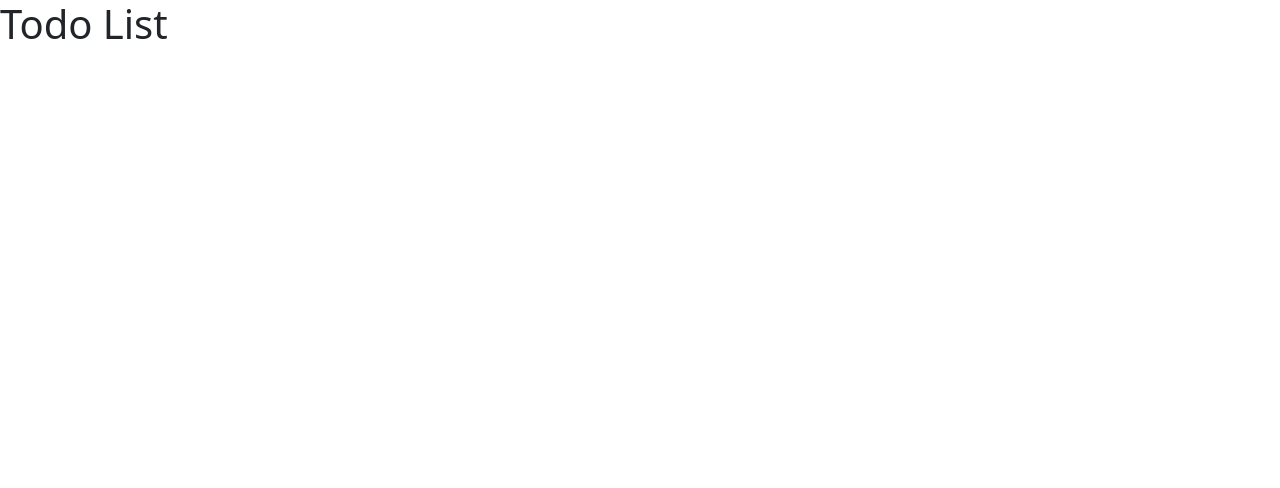
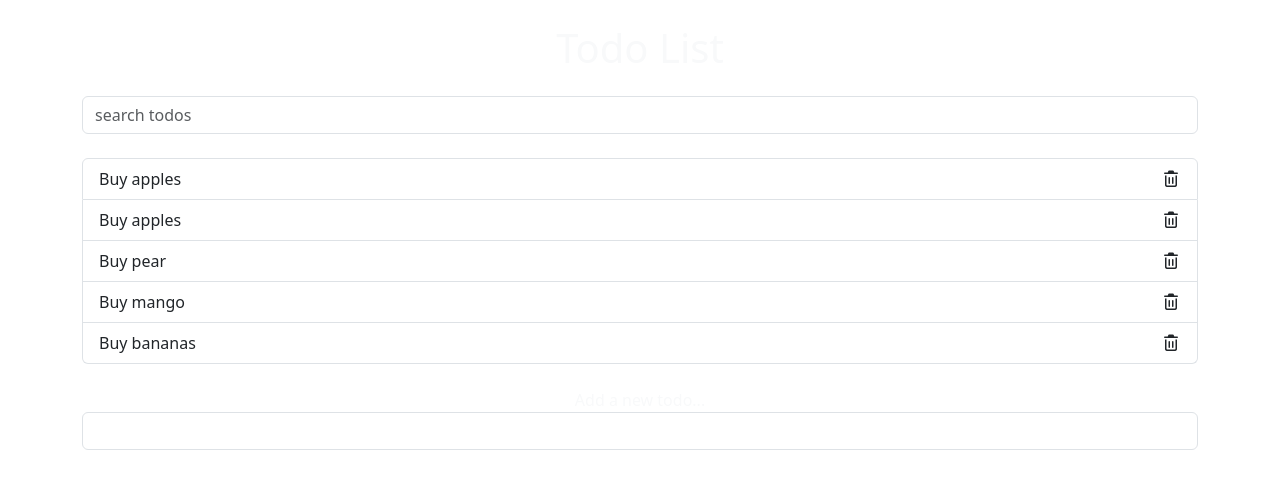
Before and after one commit to ManuelFrancisco42/Todo-List, a website: page index.html in a window 1280 px wide. Drawn offline with nearby package versions, Linux system fonts and the light colour scheme.

Commit message:
write the html structure

```diff
--- a/index.html
+++ b/index.html
@@ -9,7 +9,44 @@
     <title>Todo List || App</title>
 </head>
 <body>
-    <h1>Todo List</h1>
+
+    <div class="container">
+        <header class="text-center text-light my-4">
+            <h1 class="mb-4">Todo List</h1>
+            <form class="search">
+                <input type="text" name="search" id="form-control" class="form-control m-auto" placeholder="search todos" />
+            </form>
+        </header>
+
+        <ul class="list-group todos mx-auto text-light">
+            <li class="list-group-item d-flex justify-content-between align-items-center">
+                <span>Buy apples</span>
+                <i class="far fa-trash-alt delete"></i>
+            </li>
+            <li class="list-group-item d-flex justify-content-between align-items-center">
+                <span>Buy apples</span>
+                <i class="far fa-trash-alt delete"></i>
+            </li>
+            <li class="list-group-item d-flex justify-content-between align-items-center">
+                <span>Buy pear</span>
+                <i class="far fa-trash-alt delete"></i>
+            </li>
+            <li class="list-group-item d-flex justify-content-between align-items-center">
+                <span>Buy mango</span>
+                <i class="far fa-trash-alt delete"></i>
+            </li>
+            <li class="list-group-item d-flex justify-content-between align-items-center">
+                <span>Buy bananas</span>
+                <i class="far fa-trash-alt delete"></i>
+            </li>
+        </ul>
+
+        <form class="add text-center my-4">
+            <label class="text-light">Add a new todo...</label>
+                <input type="text" name="add" class="form-control m-auto" />
+            </form>
+    </div>
+
     <script src="./js/app.js"></script>
 </body>
 </html>
```
